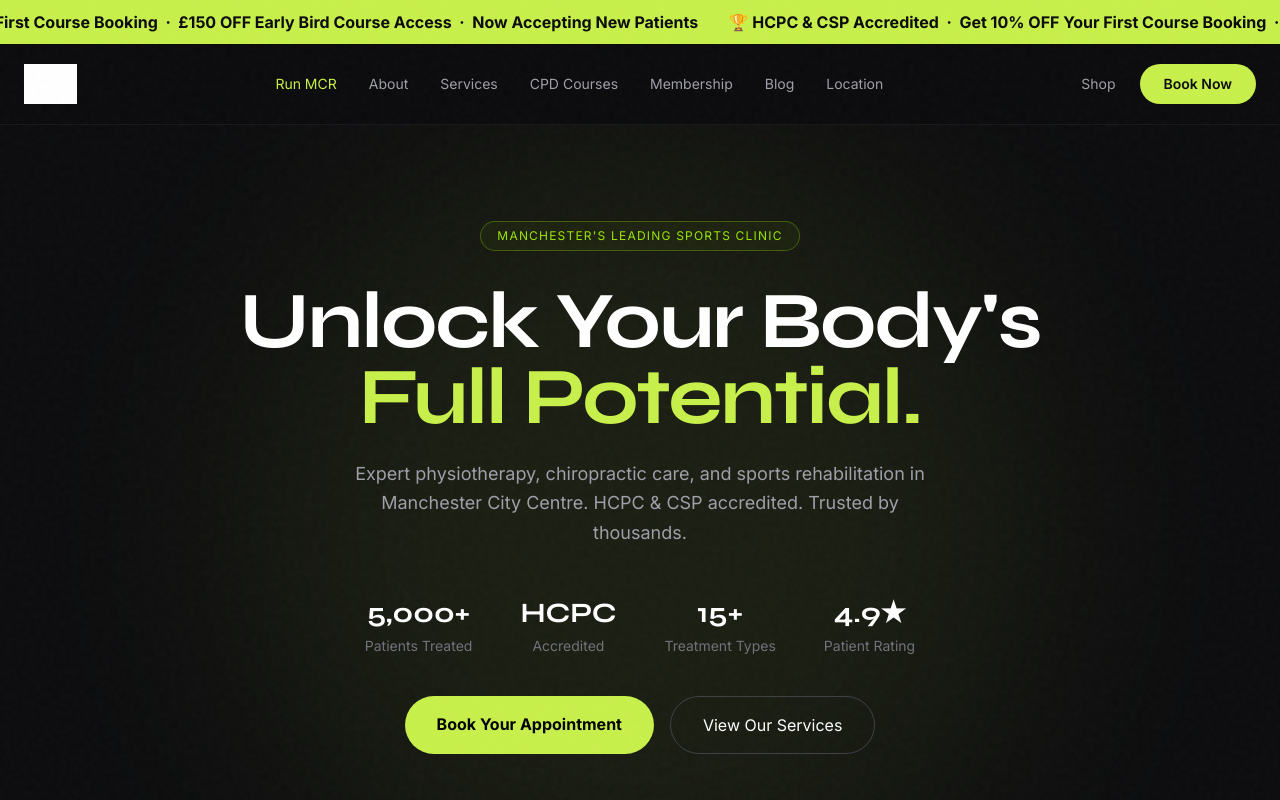
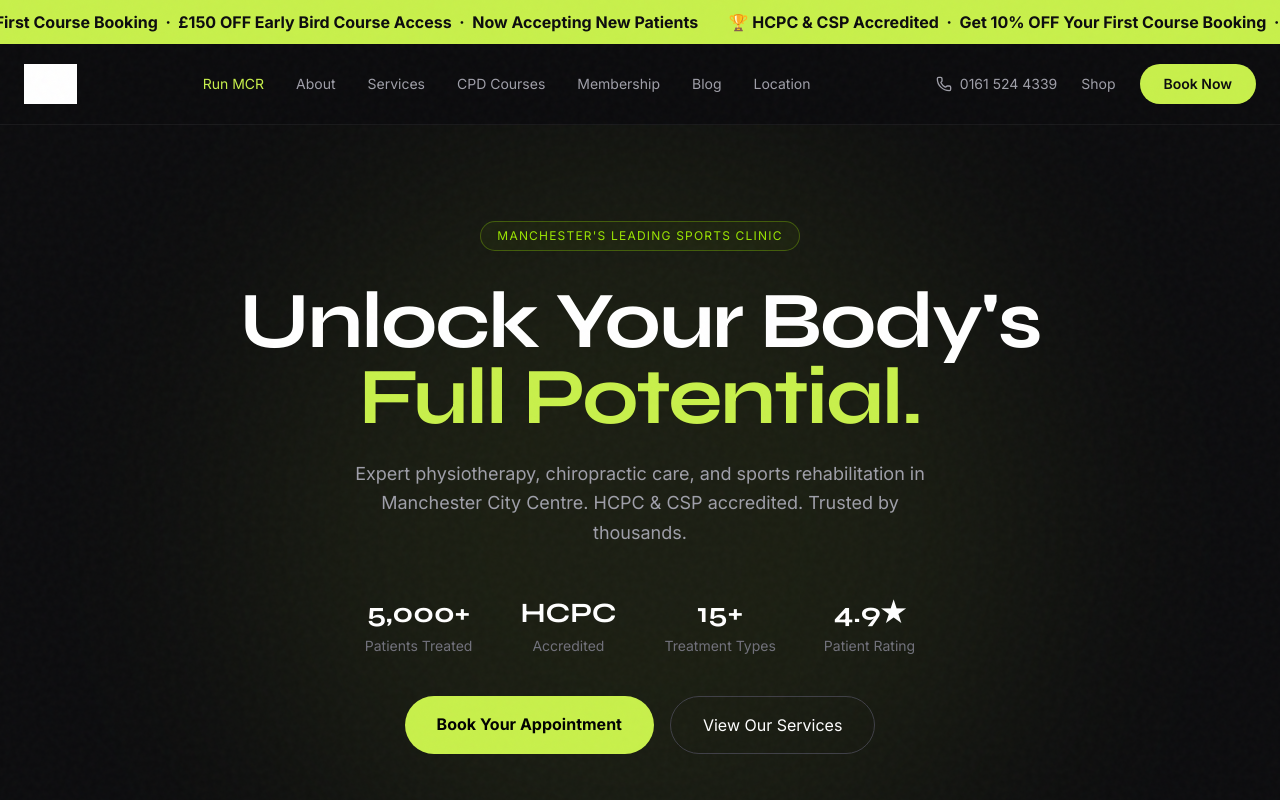
Before and after one commit to vaibhavk9291/sportsinjury, a Next.js app: page / in a window 1280 px wide. Shown: the top 800 px of the page. Built offline with nearby package versions, Linux system fonts and the light colour scheme; grey boxes are pictures that could not be loaded.

Commit message:
Add phone number to navbar

```diff
--- a/components/Navbar.tsx
+++ b/components/Navbar.tsx
@@ -2,7 +2,7 @@
 
 import { useState } from "react";
 import Link from "next/link";
-import { Menu, X } from "lucide-react";
+import { Menu, X, Phone } from "lucide-react";
 import { motion, AnimatePresence } from "framer-motion";
 
 export default function Navbar() {
@@ -59,6 +59,10 @@ export default function Navbar() {
 
         {/* Right: Desktop Actions */}
         <div className="hidden lg:flex items-center gap-6">
+          <a href="tel:01615244339" className="flex items-center gap-2 text-sm text-zinc-400 hover:text-[var(--color-brand-lime)] transition-colors">
+            <Phone size={16} />
+            <span>0161 524 4339</span>
+          </a>
           <Link href="/shop" className="text-sm text-zinc-400 hover:text-white transition-colors">Shop</Link>
           <a
             href="https://mysportinjury.janeapp.co.uk/"
@@ -107,6 +111,10 @@ export default function Navbar() {
             </div>
 
             <div className="mt-auto pb-8">
+              <a href="tel:01615244339" className="flex items-center justify-center gap-2 text-zinc-400 hover:text-[var(--color-brand-lime)] mb-6 transition-colors">
+                <Phone size={20} />
+                <span className="font-semibold text-lg">0161 524 4339</span>
+              </a>
               <a
                 href="https://mysportinjury.janeapp.co.uk/"
                 target="_blank"
```
